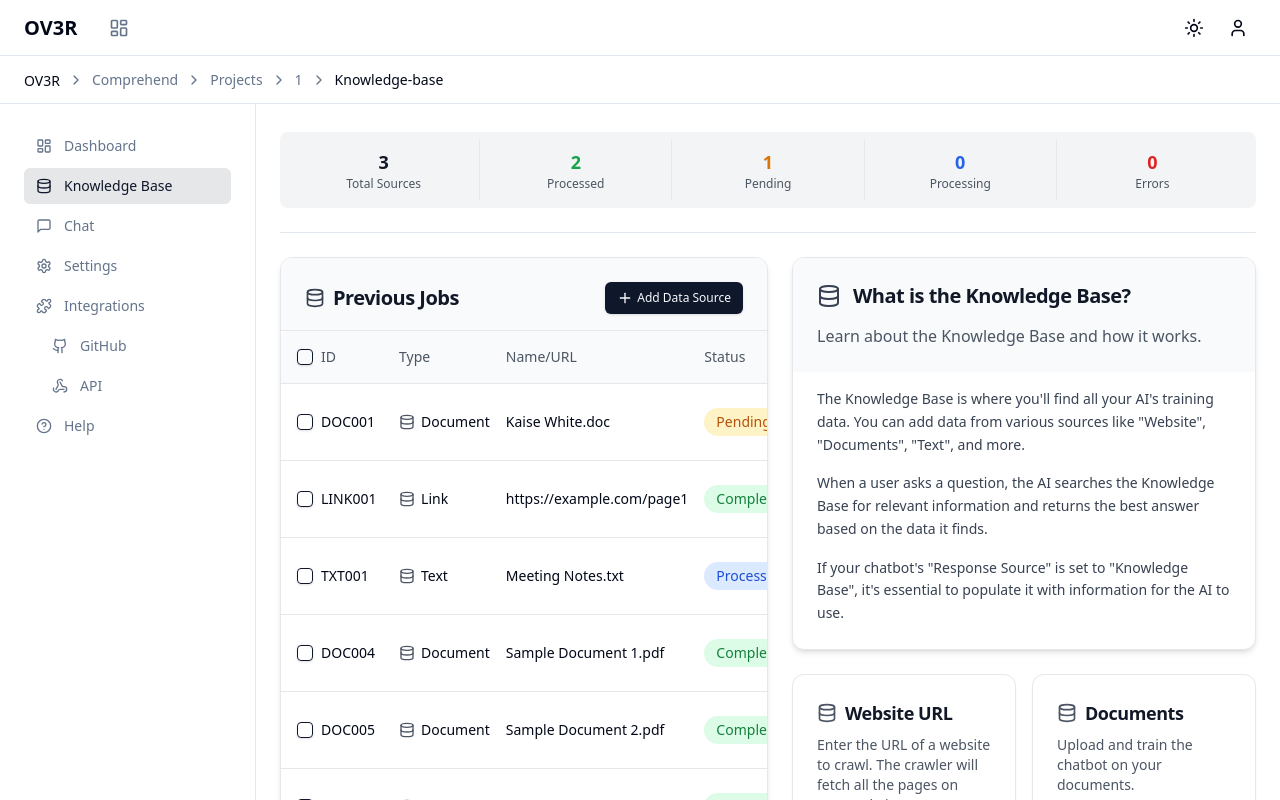
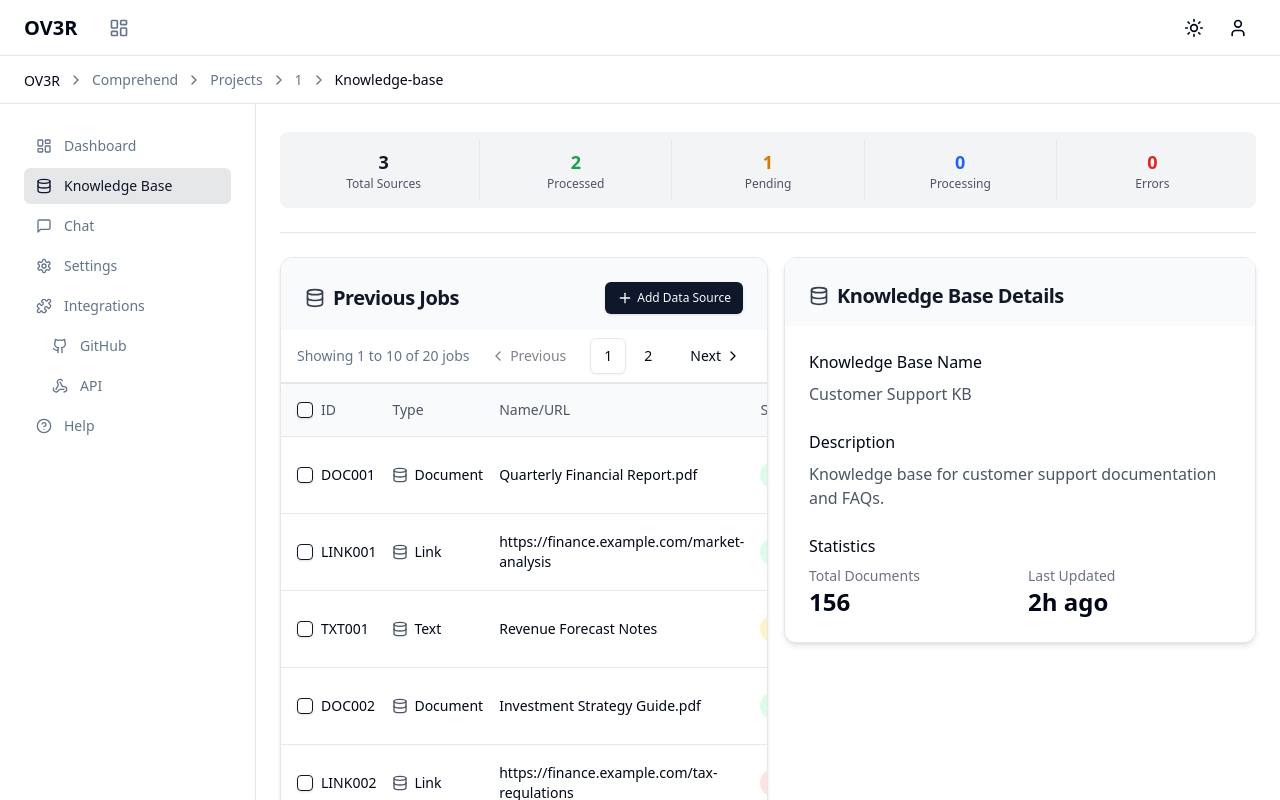
Before and after one commit to kaisewhite/ov3r-web, a Next.js app: page /comprehend/projects/1/knowledge-base in a window 1280 px wide. Built offline with nearby package versions, Linux system fonts and the light colour scheme.

Commit message:
fixied pagination

```diff
--- a/app/(app)/comprehend/projects/[projectId]/knowledge-base/page.tsx
+++ b/app/(app)/comprehend/projects/[projectId]/knowledge-base/page.tsx
@@ -1,7 +1,5 @@
 "use client";
 
-/* import { useParams } from "next/navigation"; */
-/* import { Button } from "@/components/ui/button"; */
 import {
   Table,
   TableBody,
@@ -14,14 +12,206 @@ import { Checkbox } from "@/components/ui/checkbox";
 import { Card, CardContent, CardHeader, CardTitle } from "@/components/ui/card";
 import { Database } from "lucide-react";
 import { AddDataSourceDialog } from "./components/add-data-source-dialog";
+import { useState } from "react";
+import {
+  PaginationPrevious,
+  PaginationNext,
+  PaginationLink,
+  PaginationEllipsis,
+} from "@/components/ui/pagination";
 
 export default function KnowledgeBasePage() {
-  /* const params = useParams(); */
-  /* const projectId = params.projectId as string; */
+  // Pagination state
+  const [currentPage, setCurrentPage] = useState(1);
+  const jobsPerPage = 10;
+
+  // Mock jobs data
+  const mockJobs = [
+    {
+      id: "DOC001",
+      type: "Document",
+      name: "Quarterly Financial Report.pdf",
+      status: "Completed",
+      added: "Feb 26, 2025",
+    },
+    {
+      id: "LINK001",
+      type: "Link",
+      name: "https://finance.example.com/market-analysis",
+      status: "Completed",
+      added: "Feb 26, 2025",
+    },
+    {
+      id: "TXT001",
+      type: "Text",
+      name: "Revenue Forecast Notes",
+      status: "Pending",
+      added: "Feb 26, 2025",
+    },
+    {
+      id: "DOC002",
+      type: "Document",
+      name: "Investment Strategy Guide.pdf",
+      status: "Completed",
+      added: "Feb 25, 2025",
+    },
+    {
+      id: "LINK002",
+      type: "Link",
+      name: "https://finance.example.com/tax-regulations",
+      status: "Failed",
+      added: "Feb 25, 2025",
+    },
+    {
+      id: "DOC003",
+      type: "Document",
+      name: "Risk Management Framework.pdf",
+      status: "Processing",
+      added: "Feb 25, 2025",
+    },
+    {
+      id: "TXT002",
+      type: "Text",
+      name: "Compliance Updates",
+      status: "Completed",
+      added: "Feb 24, 2025",
+    },
+    {
+      id: "DOC004",
+      type: "Document",
+      name: "Mergers & Acquisitions Report.pdf",
+      status: "Completed",
+      added: "Feb 24, 2025",
+    },
+    {
+      id: "LINK003",
+      type: "Link",
+      name: "https://finance.example.com/market-trends",
+      status: "Completed",
+      added: "Feb 24, 2025",
+    },
+    {
+      id: "DOC005",
+      type: "Document",
+      name: "Regulatory Compliance Handbook.pdf",
+      status: "Completed",
+      added: "Feb 24, 2025",
+    },
+    {
+      id: "TXT003",
+      type: "Text",
+      name: "Investment Portfolio Adjustments",
+      status: "Processing",
+      added: "Feb 23, 2025",
+    },
+    {
+      id: "DOC006",
+      type: "Document",
+      name: "Corporate Budgeting Guide.pdf",
+      status: "Completed",
+      added: "Feb 23, 2025",
+    },
+    {
+      id: "DOC007",
+      type: "Document",
+      name: "Cost Reduction Strategies.pdf",
+      status: "Completed",
+      added: "Feb 23, 2025",
+    },
+    {
+      id: "LINK004",
+      type: "Link",
+      name: "https://finance.example.com/economic-indicators",
+      status: "Processing",
+      added: "Feb 22, 2025",
+    },
+    {
+      id: "DOC008",
+      type: "Document",
+      name: "Tax Optimization Strategies.pdf",
+      status: "Failed",
+      added: "Feb 22, 2025",
+    },
+    {
+      id: "TXT004",
+      type: "Text",
+      name: "CFO Insights - Financial Projections",
+      status: "Completed",
+      added: "Feb 22, 2025",
+    },
+    {
+      id: "DOC009",
+      type: "Document",
+      name: "Private Equity Overview.pdf",
+      status: "Completed",
+      added: "Feb 21, 2025",
+    },
+    {
+      id: "LINK005",
+      type: "Link",
+      name: "https://finance.example.com/debt-management",
+      status: "Completed",
+      added: "Feb 21, 2025",
+    },
+    {
+      id: "DOC010",
+      type: "Document",
+      name: "Economic Impact Assessment.pdf",
+      status: "Completed",
+      added: "Feb 20, 2025",
+    },
+    {
+      id: "TXT005",
+      type: "Text",
+      name: "Market Sentiment Analysis",
+      status: "Pending",
+      added: "Feb 20, 2025",
+    },
+  ];
+
+
+  // Pagination calculations
+  const totalJobs = mockJobs.length;
+  const totalPages = Math.ceil(totalJobs / jobsPerPage);
+  const indexOfLastJob = currentPage * jobsPerPage;
+  const indexOfFirstJob = indexOfLastJob - jobsPerPage;
+  const currentJobs = mockJobs.slice(indexOfFirstJob, indexOfLastJob);
+
+  // Handle page change
+  const handlePageChange = (page: number) => {
+    setCurrentPage(page);
+  };
+
+  // Get page numbers to display
+  const getPageNumbers = () => {
+    const delta = 2;
+    const range = [];
+    for (
+      let i = Math.max(2, currentPage - delta);
+      i <= Math.min(totalPages - 1, currentPage + delta);
+      i++
+    ) {
+      range.push(i);
+    }
+
+    if (currentPage - delta > 2) {
+      range.unshift("...");
+    }
+    if (currentPage + delta < totalPages - 1) {
+      range.push("...");
+    }
+
+    range.unshift(1);
+    if (totalPages !== 1) {
+      range.push(totalPages);
+    }
+
+    return range;
+  };
 
   return (
     <div className="flex-1 h-full pt-6 px-6">
-      <div className="flex gap-6">
+      <div className="flex gap-4">
         {/* Left side: Jobs Table */}
         <div className="w-1/2">
           <Card className="border border-gray-200 shadow-md overflow-hidden">
@@ -35,6 +225,55 @@ export default function KnowledgeBasePage() {
               </div>
             </CardHeader>
             <CardContent className="p-0">
+              {/* Pagination controls */}
+              <div className="px-4 py-2 bg-white border-b border-gray-200">
+                <div className="flex items-center justify-between">
+                  <div className="text-sm text-muted-foreground">
+                    Showing {indexOfFirstJob + 1} to {Math.min(indexOfLastJob, totalJobs)} of {totalJobs} jobs
+                  </div>
+                  <div className="flex items-center gap-2">
+                    <PaginationPrevious
+                      href="#"
+                      onClick={(e) => {
+                        e.preventDefault();
+                        if (currentPage > 1) handlePageChange(currentPage - 1);
+                      }}
+                      className={currentPage === 1 ? "pointer-events-none opacity-50" : ""}
+                    />
+
+                    <div className="flex items-center gap-1">
+                      {getPageNumbers().map((number, index) => (
+                        typeof number === "number" ? (
+                          <PaginationLink
+                            key={index}
+                            href="#"
+                            isActive={currentPage === number}
+                            onClick={(e) => {
+                              e.preventDefault();
+                              handlePageChange(number);
+                            }}
+                            className="px-3 py-1"
+                          >
+                            {number}
+                          </PaginationLink>
+                        ) : (
+                          <PaginationEllipsis key={index} />
+                        )
+                      ))}
+                    </div>
+
+                    <PaginationNext
+                      href="#"
+                      onClick={(e) => {
+                        e.preventDefault();
+                        if (currentPage < totalPages) handlePageChange(currentPage + 1);
+                      }}
+                      className={currentPage === totalPages ? "pointer-events-none opacity-50" : ""}
+                    />
+                  </div>
+                </div>
+              </div>
+
               <div className="max-h-[calc(100vh-14rem)] overflow-auto">
                 <Table>
                   <TableHeader>
@@ -49,102 +288,30 @@ export default function KnowledgeBasePage() {
                     </TableRow>
                   </TableHeader>
                   <TableBody>
-                    {/* Document entry */}
-                    <TableRow className="border-t border-gray-200">
-                      <TableCell className="p-4"><Checkbox /></TableCell>
-                      <TableCell className="font-medium">DOC001</TableCell>
-                      <TableCell>
-                        <div className="flex items-center gap-1.5">
-                          <Database className="h-4 w-4 text-gray-600" />
-                          <span>Document</span>
-                        </div>
-                      </TableCell>
-                      <TableCell>Kaise White.doc</TableCell>
-                      <TableCell>
-                        <div className="inline-flex items-center px-3 py-1 rounded-full bg-amber-100 text-amber-700">
-                          Pending
-                        </div>
-                      </TableCell>
-                      <TableCell>Feb 25, 2025</TableCell>
-                      <TableCell>
-                        <button className="text-gray-400 hover:text-gray-500">
-                          <svg xmlns="http://www.w3.org/2000/svg" className="w-5 h-5" viewBox="0 0 24 24" fill="none" stroke="currentColor" strokeWidth="2">
-                            <path d="M3 6h18M8 6V4a2 2 0 012-2h4a2 2 0 012 2v2m-6 0h6M5 6v14a2 2 0 002 2h10a2 2 0 002-2V6H5z" />
-                          </svg>
-                        </button>
-                      </TableCell>
-                    </TableRow>
-
-                    {/* Link entry */}
-                    <TableRow className="border-t border-gray-200">
-                      <TableCell className="p-4"><Checkbox /></TableCell>
-                      <TableCell className="font-medium">LINK001</TableCell>
-                      <TableCell>
-                        <div className="flex items-center gap-1.5">
-                          <Database className="h-4 w-4 text-gray-600" />
-                          <span>Link</span>
-                        </div>
-                      </TableCell>
-                      <TableCell>https://example.com/page1</TableCell>
-                      <TableCell>
-                        <div className="inline-flex items-center px-3 py-1 rounded-full bg-green-100 text-green-700">
-                          Completed
-                        </div>
-                      </TableCell>
-                      <TableCell>Feb 24, 2025</TableCell>
-                      <TableCell>
-                        <button className="text-gray-400 hover:text-gray-500">
-                          <svg xmlns="http://www.w3.org/2000/svg" className="w-5 h-5" viewBox="0 0 24 24" fill="none" stroke="currentColor" strokeWidth="2">
-                            <path d="M3 6h18M8 6V4a2 2 0 012-2h4a2 2 0 012 2v2m-6 0h6M5 6v14a2 2 0 002 2h10a2 2 0 002-2V6H5z" />
-                          </svg>
-                        </button>
-                      </TableCell>
-                    </TableRow>
-
-                    {/* Text entry */}
-                    <TableRow className="border-t border-gray-200">
-                      <TableCell className="p-4"><Checkbox /></TableCell>
-                      <TableCell className="font-medium">TXT001</TableCell>
-                      <TableCell>
-                        <div className="flex items-center gap-1.5">
-                          <Database className="h-4 w-4 text-gray-600" />
-                          <span>Text</span>
-                        </div>
-                      </TableCell>
-                      <TableCell>Meeting Notes.txt</TableCell>
-                      <TableCell>
-                        <div className="inline-flex items-center px-3 py-1 rounded-full bg-blue-100 text-blue-700">
-                          Processing
-                        </div>
-                      </TableCell>
-                      <TableCell>Feb 25, 2025</TableCell>
-                      <TableCell>
-                        <button className="text-gray-400 hover:text-gray-500">
-                          <svg xmlns="http://www.w3.org/2000/svg" className="w-5 h-5" viewBox="0 0 24 24" fill="none" stroke="currentColor" strokeWidth="2">
-                            <path d="M3 6h18M8 6V4a2 2 0 012-2h4a2 2 0 012 2v2m-6 0h6M5 6v14a2 2 0 002 2h10a2 2 0 002-2V6H5z" />
-                          </svg>
-                        </button>
-                      </TableCell>
-                    </TableRow>
-
-                    {/* More entries to demonstrate scrolling */}
-                    {[...Array(7)].map((_, i) => (
-                      <TableRow key={i} className="border-t border-gray-200">
+                    {currentJobs.map((job) => (
+                      <TableRow key={job.id} className="border-t border-gray-200">
                         <TableCell className="p-4"><Checkbox /></TableCell>
-                        <TableCell className="font-medium">{`DOC00${i + 4}`}</TableCell>
+                        <TableCell className="font-medium">{job.id}</TableCell>
                         <TableCell>
                           <div className="flex items-center gap-1.5">
                             <Database className="h-4 w-4 text-gray-600" />
-                            <span>Document</span>
+                            <span>{job.type}</span>
                           </div>
                         </TableCell>
-                        <TableCell>{`Sample Document ${i + 1}.pdf`}</TableCell>
+                        <TableCell>{job.name}</TableCell>
                         <TableCell>
-                          <div className="inline-flex items-center px-3 py-1 rounded-full bg-green-100 text-green-700">
-                            Completed
+                          <div className={`inline-flex items-center px-3 py-1 rounded-full ${job.status === "Completed"
+                              ? "bg-green-100 text-green-700"
+                              : job.status === "Pending"
+                                ? "bg-amber-100 text-amber-700"
+                                : job.status === "Failed"
+                                  ? "bg-red-100 text-red-700"
+                                  : "bg-blue-100 text-blue-700"
+                            }`}>
+                            {job.status}
                           </div>
                         </TableCell>
-                        <TableCell>Feb 23, 2025</TableCell>
+                        <TableCell>{job.added}</TableCell>
                         <TableCell>
                           <button className="text-gray-400 hover:text-gray-500">
                             <svg xmlns="http://www.w3.org/2000/svg" className="w-5 h-5" viewBox="0 0 24 24" fill="none" stroke="currentColor" strokeWidth="2">
@@ -161,88 +328,41 @@ export default function KnowledgeBasePage() {
           </Card>
         </div>
 
-        {/* Right side: Knowledge Base Info */}
-        <div className="w-1/2 flex flex-col gap-6">
-          {/* What is Knowledge Base Card */}
-          <Card className="border border-gray-200 shadow-md overflow-hidden">
-            <CardHeader className="bg-gray-50 pb-6 rounded-t-lg">
-              <div className="flex items-center gap-3 mb-2">
-                <Database className="h-6 w-6 text-gray-700" />
-                <CardTitle className="text-xl text-gray-900">What is the Knowledge Base?</CardTitle>
+        {/* Right side: Knowledge Base Details */}
+        <div className="w-1/2">
+          <Card className="border border-gray-200 shadow-md">
+            <CardHeader className="bg-gray-50 pb-4 rounded-t-lg">
+              <div className="flex items-center gap-2">
+                <Database className="h-5 w-5 text-gray-700" />
+                <CardTitle className="text-xl text-gray-900">Knowledge Base Details</CardTitle>
               </div>
-              <p className="text-base text-gray-600">
-                Learn about the Knowledge Base and how it works.
-              </p>
             </CardHeader>
-            <CardContent className="pt-4">
-              <p className="text-gray-700 text-sm leading-relaxed">
-                The Knowledge Base is where you&apos;ll find all your AI&apos;s training data. You can add data from various sources like &quot;Website&quot;, &quot;Documents&quot;, &quot;Text&quot;, and more.
-              </p>
-              <p className="text-gray-700 text-sm leading-relaxed mt-4">
-                When a user asks a question, the AI searches the Knowledge Base for relevant information and
-                returns the best answer based on the data it finds.
-              </p>
-              <p className="text-gray-700 text-sm leading-relaxed mt-4 font-medium">
-                If your chatbot&apos;s &quot;Response Source&quot; is set to &quot;Knowledge Base&quot;,
-                it&apos;s essential to populate it with information for the AI to use.
-              </p>
+            <CardContent className="p-6">
+              <div className="space-y-6">
+                <div>
+                  <h3 className="font-medium mb-2">Knowledge Base Name</h3>
+                  <p className="text-gray-600">Customer Support KB</p>
+                </div>
+                <div>
+                  <h3 className="font-medium mb-2">Description</h3>
+                  <p className="text-gray-600">Knowledge base for customer support documentation and FAQs.</p>
+                </div>
+                <div>
+                  <h3 className="font-medium mb-2">Statistics</h3>
+                  <div className="grid grid-cols-2 gap-4">
+                    <div>
+                      <p className="text-sm text-gray-500">Total Documents</p>
+                      <p className="text-2xl font-semibold">156</p>
+                    </div>
+                    <div>
+                      <p className="text-sm text-gray-500">Last Updated</p>
+                      <p className="text-2xl font-semibold">2h ago</p>
+                    </div>
+                  </div>
+                </div>
+              </div>
             </CardContent>
           </Card>
-
-          {/* Data Source Types */}
-          <div className="grid grid-cols-2 gap-4">
-            <Card className="border border-gray-200 shadow-sm hover:shadow-md transition-shadow">
-              <CardHeader className="pb-2">
-                <div className="flex items-center gap-2">
-                  <Database className="h-5 w-5 text-gray-600" />
-                  <CardTitle className="text-lg text-gray-900">Website URL</CardTitle>
-                </div>
-              </CardHeader>
-              <CardContent>
-                <p className="text-sm text-gray-600">Enter the URL of a website to crawl. The crawler will fetch all the pages on your website.</p>
-                <p className="text-sm text-gray-500 mt-2">Note: maximum number of pages that can be crawled is 1,000. If there are more pages, use the Sitemap or URL</p>
-              </CardContent>
-            </Card>
-
-            <Card className="border border-gray-200 shadow-sm hover:shadow-md transition-shadow">
-              <CardHeader className="pb-2">
-                <div className="flex items-center gap-2">
-                  <Database className="h-5 w-5 text-gray-600" />
-                  <CardTitle className="text-lg text-gray-900">Documents</CardTitle>
-                </div>
-              </CardHeader>
-              <CardContent>
-                <p className="text-sm text-gray-600">Upload and train the chatbot on your documents.</p>
-                <p className="text-sm text-gray-500 mt-2">Supported files: PDF, TXT, Microsoft Word</p>
-              </CardContent>
-            </Card>
-
-            <Card className="border border-gray-200 shadow-sm hover:shadow-md transition-shadow">
-              <CardHeader className="pb-2">
-                <div className="flex items-center gap-2">
-                  <Database className="h-5 w-5 text-gray-600" />
-                  <CardTitle className="text-lg text-gray-900">Text</CardTitle>
-                </div>
-              </CardHeader>
-              <CardContent>
-                <p className="text-sm text-gray-600">Enter the text that you want to train the chatbot on. Ideally, this would be the information you want the chatbot to learn, which may not be available via other sources such as your website.</p>
-              </CardContent>
-            </Card>
-
-            <Card className="border border-gray-200 shadow-sm hover:shadow-md transition-shadow">
-              <CardHeader className="pb-2">
-                <div className="flex items-center gap-2">
-                  <Database className="h-5 w-5 text-gray-600" />
-                  <CardTitle className="text-lg text-gray-900">Sitemap URL</CardTitle>
-                </div>
-              </CardHeader>
-              <CardContent>
-                <p className="text-sm text-gray-600">Enter a sitemap URL. The crawler will visit all the URLs listed in the sitemap and ingest their content to train the chatbot.</p>
-              </CardContent>
-            </Card>
-          </div>
-
-
         </div>
       </div>
     </div>
--- a/app/(app)/comprehend/projects/page.tsx
+++ b/app/(app)/comprehend/projects/page.tsx
@@ -11,10 +11,7 @@ import {
   TableRow,
 } from "@/components/ui/table";
 import {
-  Pagination,
-  PaginationContent,
   PaginationEllipsis,
-  PaginationItem,
   PaginationLink,
   PaginationNext,
   PaginationPrevious,
@@ -254,21 +251,31 @@ export default function ProjectsPage() {
 
   // Generate page numbers
   const getPageNumbers = () => {
-    const pageNumbers = [];
-    const maxPagesToShow = 5;
-    let startPage = Math.max(1, currentPage - 2);
-    let endPage = Math.min(totalPages, startPage + maxPagesToShow - 1);
+    const delta = 2;
+    const range = [];
+    const maxPages = Math.ceil(mockProjects.length / projectsPerPage);
+    const startPage = Math.max(1, currentPage - delta);
+    const endPage = Math.min(maxPages, currentPage + delta);
 
-    // Adjust start page if we're near the end
-    if (endPage - startPage + 1 < maxPagesToShow) {
-      startPage = Math.max(1, endPage - maxPagesToShow + 1);
+    for (let i = startPage; i <= endPage; i++) {
+      range.push(i);
     }
 
-    for (let i = startPage; i <= endPage; i++) {
-      pageNumbers.push(i);
+    if (startPage > 2) {
+      range.unshift("...");
+    }
+    if (endPage < maxPages - 1) {
+      range.push("...");
     }
 
-    return pageNumbers;
+    if (startPage > 1) {
+      range.unshift(1);
+    }
+    if (endPage < maxPages) {
+      range.push(maxPages);
+    }
+
+    return range;
   };
 
   return (
@@ -280,7 +287,7 @@ export default function ProjectsPage() {
       </div>
 
       {/* Pagination info and controls */}
-      <div className="flex items-center justify-between mb-6">
+      <div className="flex items-center justify-between mb-6 gap-2">
         <div className="text-sm text-muted-foreground">
           Showing {indexOfFirstProject + 1} to {Math.min(indexOfLastProject, mockProjects.length)} of {mockProjects.length} projects
         </div>
@@ -294,10 +301,11 @@ export default function ProjectsPage() {
             className={currentPage === 1 ? "pointer-events-none opacity-50" : ""}
           />
 
-          <div className="flex items-center">
-            {getPageNumbers().map((number) => (
+          <div className="flex items-center gap-1">
+            {getPageNumbers().map((number, index) => (
+              typeof number === "number" ? (
                 <PaginationLink
-                key={number}
+                  key={index}
                   href="#"
                   isActive={currentPage === number}
                   onClick={(e) => {
@@ -308,11 +316,10 @@ export default function ProjectsPage() {
                 >
                   {number}
                 </PaginationLink>
+              ) : (
+                <PaginationEllipsis key={index} />
+              )
             ))}
-
-            {currentPage + 2 < totalPages && (
-              <PaginationEllipsis />
-            )}
           </div>
 
           <PaginationNext
```
Also changed, not shown: app/(app)/comprehend/projects/[projectId]/knowledge-base/error.tsx (added, +28 -0 lines). Lines whose indentation alone changed are shown as unchanged.
